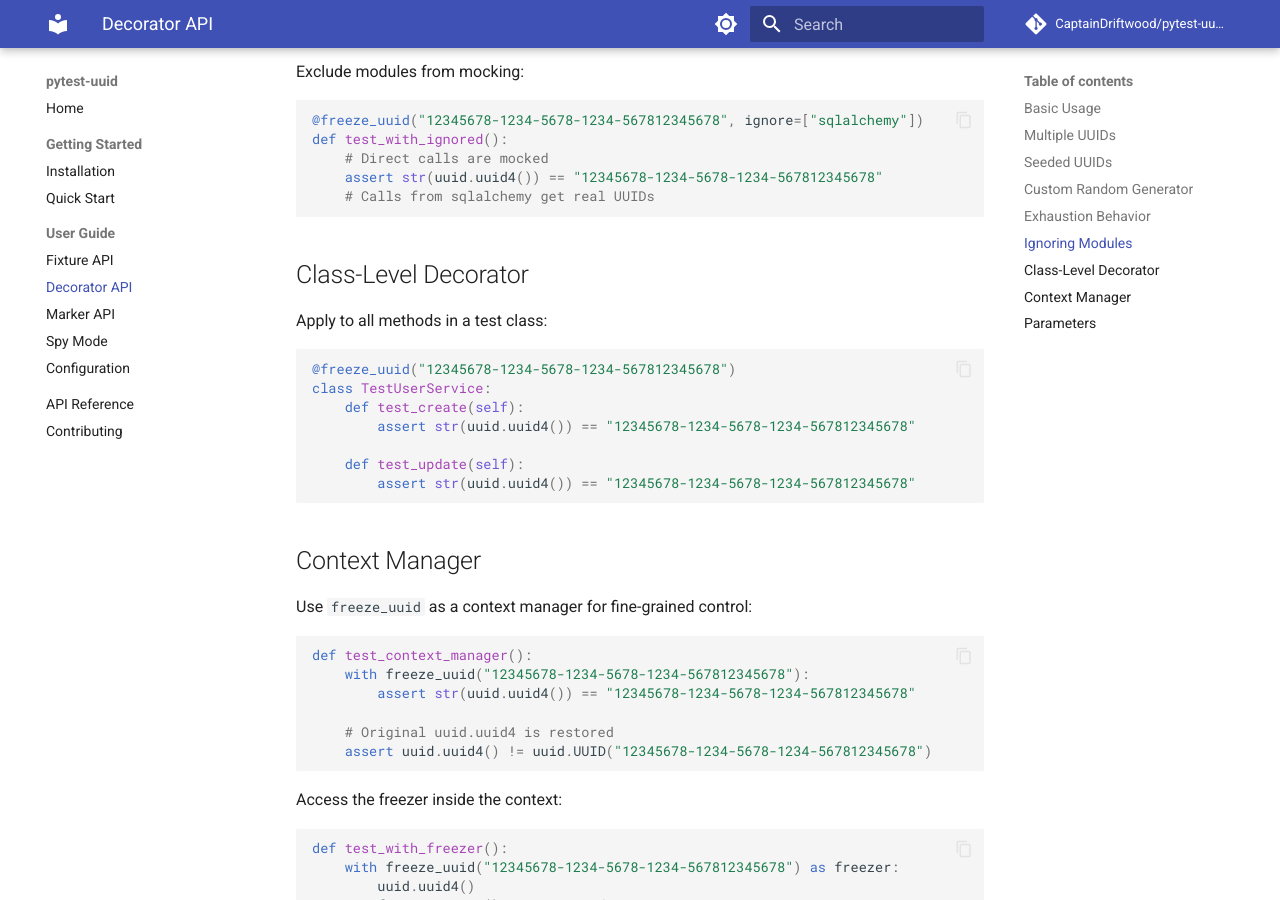
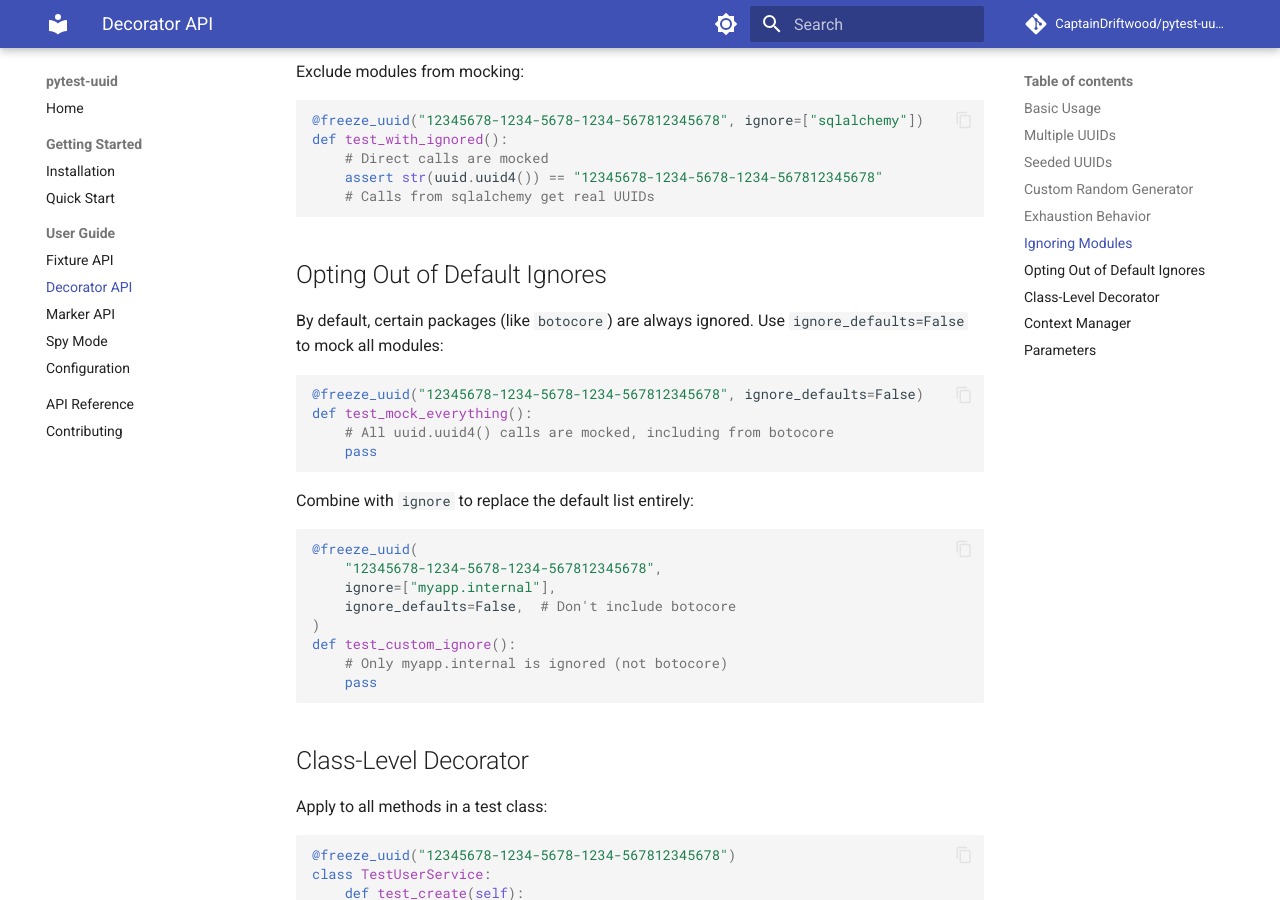
Before and after one commit to CaptainDriftwood/pytest-uuid, an MkDocs documentation site: the page built from docs/guide/decorator-api.md, in a window 1280 px wide and 900 px high, scrolled down 1882 px. Built offline with MkDocs 1.6.1 and Material for MkDocs 9.7.7, drawn with Linux system fonts in a browser that asks for light colours; comment, search, counter and statistics services are not loaded; some of the changed text lies outside the part shown.

Commit message:
docs: document ignore_defaults parameter
Add documentation for the ignore_defaults parameter across all API docs:

- decorator-api.md: Add "Opting Out of Default Ignores" section and
  update parameters table
- fixture-api.md: Add "Mocking Default-Ignored Packages" section for
  mock_uuid_factory
- marker-api.md: Add "Opting Out of Default Ignores" section and
  update parameters table
- configuration.md: Add tip about per-test opt-out with cross-references

````diff
--- a/docs/guide/decorator-api.md
+++ b/docs/guide/decorator-api.md
@@ -92,6 +92,30 @@ def test_with_ignored():
     # Calls from sqlalchemy get real UUIDs
 ```
 
+## Opting Out of Default Ignores
+
+By default, certain packages (like `botocore`) are always ignored. Use `ignore_defaults=False` to mock all modules:
+
+```python
+@freeze_uuid("12345678-1234-5678-1234-567812345678", ignore_defaults=False)
+def test_mock_everything():
+    # All uuid.uuid4() calls are mocked, including from botocore
+    pass
+```
+
+Combine with `ignore` to replace the default list entirely:
+
+```python
+@freeze_uuid(
+    "12345678-1234-5678-1234-567812345678",
+    ignore=["myapp.internal"],
+    ignore_defaults=False,  # Don't include botocore
+)
+def test_custom_ignore():
+    # Only myapp.internal is ignored (not botocore)
+    pass
+```
+
 ## Class-Level Decorator
 
 Apply to all methods in a test class:
@@ -137,3 +161,4 @@ def test_with_freezer():
 | `seed` | `int`, `Random`, or `"node"` | Seed for reproducible generation |
 | `on_exhausted` | `str` | `"cycle"`, `"random"`, or `"raise"` |
 | `ignore` | `list[str]` | Module prefixes to exclude from mocking |
+| `ignore_defaults` | `bool` | Include default ignore list (default `True`) |
````
Also changed, not shown: docs/guide/configuration.md (+12 -0 lines), docs/guide/fixture-api.md (+11 -0 lines), docs/guide/marker-api.md (+12 -0 lines).
